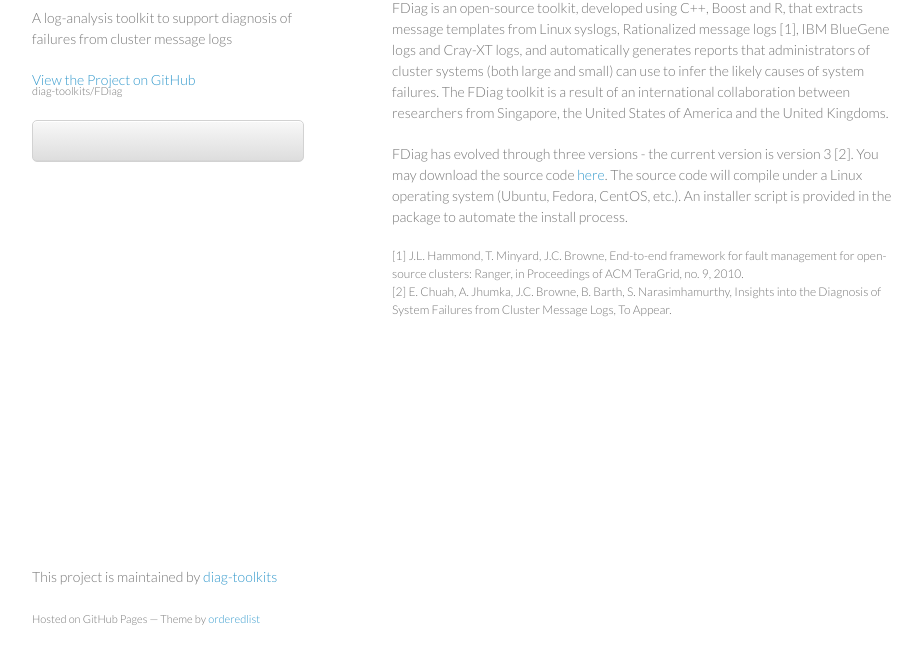
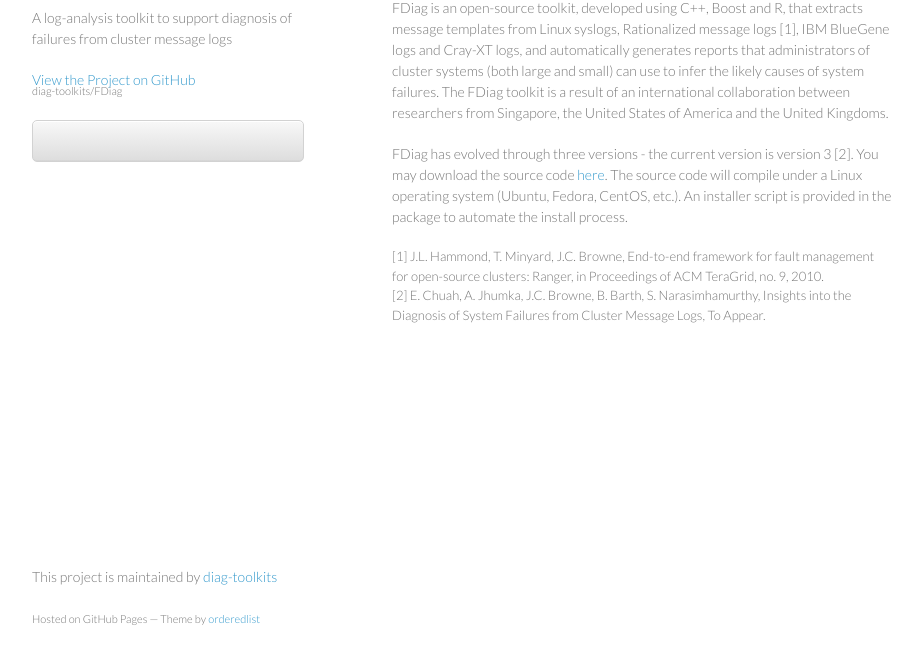
Before and after one commit to diag-toolkits/FDiag, a plain HTML site: page index.html in a window 1280 px wide. Shown: the part 102-766 px from the top of the page, without its empty margins (178-1100 px from the left). Drawn offline with Linux system fonts and the light colour scheme.

Commit message:
Update index.html

```diff
--- a/index.html
+++ b/index.html
@@ -39,7 +39,7 @@
    The source code will compile under a Linux operating system (Ubuntu, Fedora, CentOS, etc.).  An installer script is provided in the package to
    automate the install process.</p>
 
-<p style="font-size: 12px;">[1] J.L. Hammond, T. Minyard, J.C. Browne, End-to-end framework for fault management for open-source clusters: Ranger, in Proceedings of ACM TeraGrid,
+<p style="font-size: 13px;">[1] J.L. Hammond, T. Minyard, J.C. Browne, End-to-end framework for fault management for open-source clusters: Ranger, in Proceedings of ACM TeraGrid,
    no. 9, 2010. <br>
    [2] E. Chuah, A. Jhumka, J.C. Browne, B. Barth, S. Narasimhamurthy, Insights into the Diagnosis of System Failures from Cluster Message Logs, To Appear.
 </p>
```
